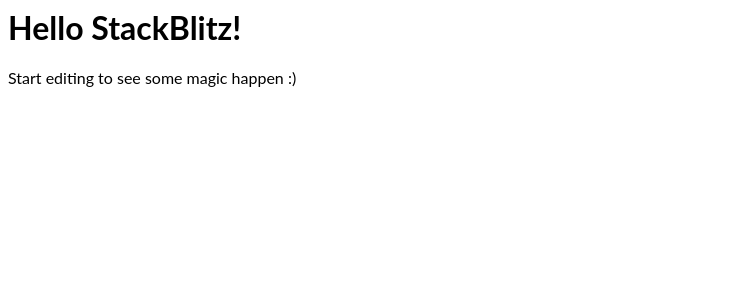
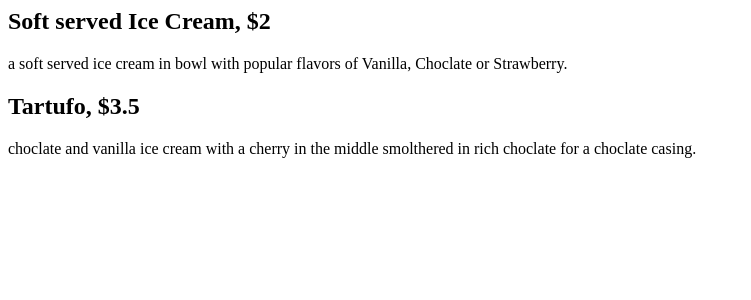
Before and after one commit to JMaff-ai/Maff-Website, a React (Create React App) app: page / in a window 1280 px wide. Shown: the top 300 px of the page, without its empty margins (0-751 px from the left). Built offline with nearby package versions, Linux system fonts and the light colour scheme.

Commit message:
1 file modified, 1 added, 1 deleted

```diff
--- a/src/App.js
+++ /dev/null
@@ -1,11 +0,0 @@
-import React from "react";
-import "./style.css";
-
-export default function App() {
-  return (
-    <div>
-      <h1>Hello StackBlitz!</h1>
-      <p>Start editing to see some magic happen :)</p>
-    </div>
-  );
-}
--- /dev/null
+++ b/src/MenuItem.js
@@ -0,0 +1,7 @@
+import React from "react";
+
+function MenuItem(props) {
+  return '';
+}
+
+export default MenuItem;
--- a/src/index.js
+++ b/src/index.js
@@ -1,6 +1,44 @@
 import React from "react";
 import ReactDOM from "react-dom";
 
-import App from "./App";
+import MenuItem from './MenuItem';
 
-ReactDOM.render(<App />, document.getElementById("root"));
+let name = 'Soft served Ice Cream';
+let price = 2.00
+let description = 'a soft served ice cream in bowl with popular flavors of Vanilla, Choclate or Strawberry.';
+
+const menuItemElement1 = (
+  <div>
+    <h2>
+      {name}, ${price}
+    </h2>
+    <p>{description}</p>
+  </div>
+
+);
+
+ name = 'Tartufo';
+ price = 3.50
+ description = 'choclate and vanilla ice cream with a cherry in the middle smolthered in rich choclate for a choclate casing.'
+
+const menuItemElement2 = (
+  <div>
+    <h2>
+      {name}, ${price}
+    </h2>
+    <p>{description}</p>
+  </div>
+
+);
+
+
+const menuElement = (
+  <div>
+    {menuItemElement1}
+    {menuItemElement2}
+  </div>
+
+);
+
+
+ReactDOM.render(menuElement, document.getElementById("root"));
```
